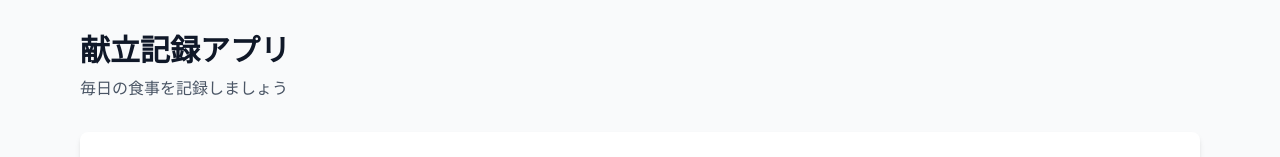
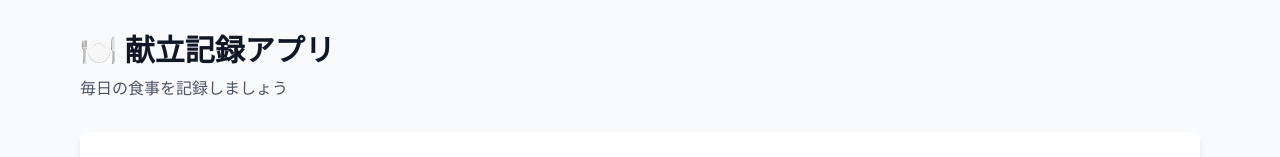
Before and after one commit to miyazakitakafumi/meal-logging, a React (Vite) app: page / in a window 1280 px wide. Shown: the top 157 px of the page. Built offline with nearby package versions, Linux system fonts and the light colour scheme; no server answers; the database is empty.

Commit message:
Add emoji to title

```diff
--- a/src/App.tsx
+++ b/src/App.tsx
@@ -89,7 +89,7 @@ function App() {
     <div className="min-h-screen bg-gray-50">
       <div className="max-w-6xl mx-auto px-4 py-8">
         <header className="mb-8">
-          <h1 className="text-3xl font-bold text-gray-900">献立記録アプリ</h1>
+          <h1 className="text-3xl font-bold text-gray-900">🍽️ 献立記録アプリ</h1>
           <p className="text-gray-600 mt-2">毎日の食事を記録しましょう</p>
         </header>
 
```
